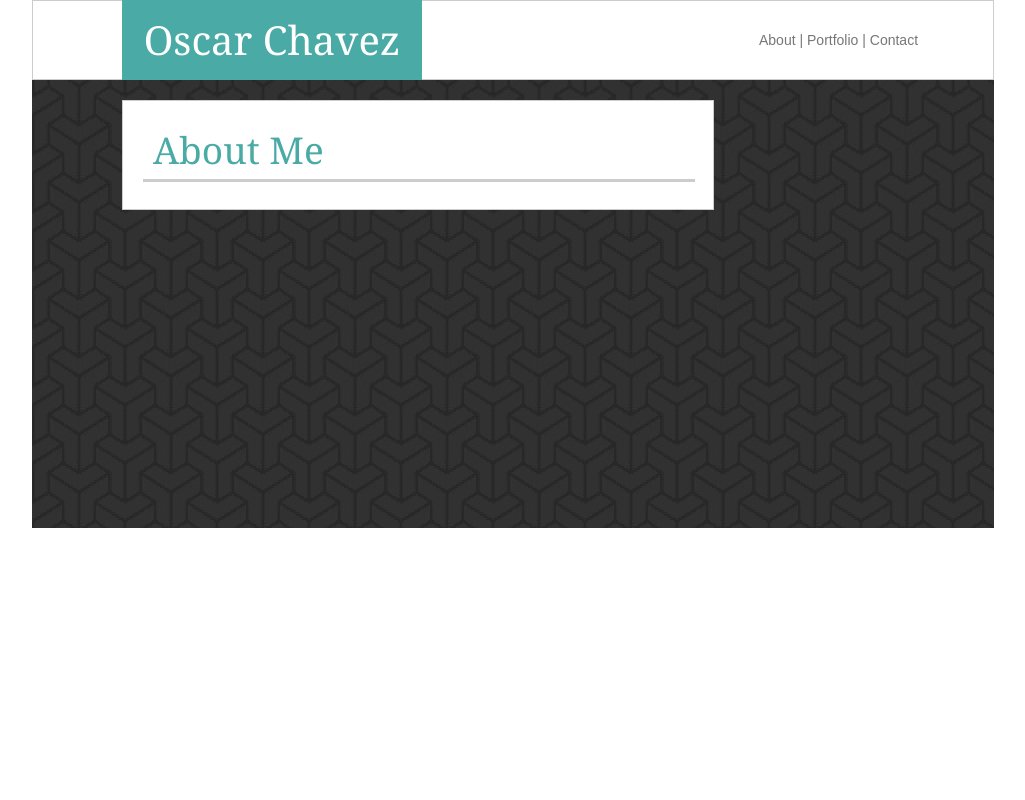
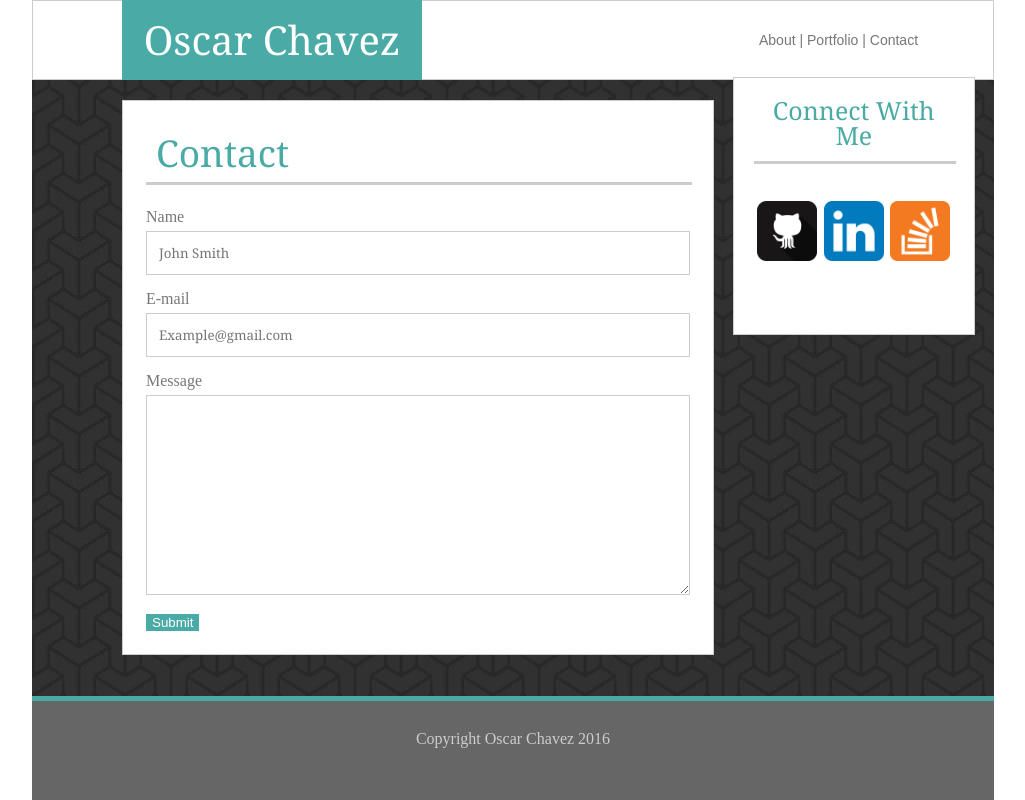
Before and after one commit to ochavezj/Basic-Porfolio, a plain HTML site: page contact.html in a window 1280 px wide. Shown: the whole page, without its empty margins (160-1185 px from the left). Drawn offline with Linux system fonts and the light colour scheme.

Commit message:
homework complete

```diff
--- a/assets/css/style.css
+++ b/assets/css/style.css
@@ -1,61 +1,9 @@
-/*.background {
-	background-image: url("../images/escheresque_ste_@2X.jpg");
-	background-position: fixed;
-	width: 960px;
-	height: 700px;
 
-}
-
-.container {
-    width: 960px;
-    height: 700px;
-    border: 1px solid #cccccc;
-}
-
-#header {
-    padding: 2.3em;
-    color: #777777;
-    background-color: 1px solid #ffffff;
-    clear: left;
-    text-align: right;
-    font-size: 14px;
-    font-family: 'Arial', 'Helvetica Neue', Helvetica, sans-serif;
-}
-
-.myname {
-	color: white;
-	float: left;
-	background-color: #4aaaa5;
-	height: 80px;
-	width: 300px;
-	font-size: 40px;
-	font-family: 'Georgia', Times, Times New Roman, serif;
-	text-align: center;
-	line-height: 80px;
-	position: absolute;
-	top: -1px;
-	left: 30px;
-}
-
-
-.aboutme {
-	color: #777777;
-	float: left;
-	background-color: #ffffff;
-	height: 400px;
-	width: 550px;
-	border: 1px solid #cccccc;
-	font-size: 15px;
-	font-family: 'Arial', 'Helvetica Neue', Helvetica, sans-serif;
-	position: absolute;
-	margin: 37px;
-	padding: 20px;
-
-}*/
 
 #background{
 	background: url("../images/escheresque_ste_@2X.jpg");
 	width: 962px;
+	height: 700px;
 
 }
 
@@ -93,7 +41,7 @@
 	top: -80px;
 }
 
-#aboutmetext{
+#content{
 	background-color: #ffffff;
 	color: #4aaaa5;
 	height: 30px;
@@ -125,8 +73,10 @@ hr {
 
 }
 
+
+
 #connectlinks{
-	position: relative;
+	position: absolute;
 	background-color: #ffffff;
 	color: #4aaaa5;
 	text-align: center;
@@ -136,21 +86,99 @@ hr {
 	border: 1px solid #cccccc;
 	padding: 20px;
 	padding-bottom: 70px;
-	padding-top: px;
 	left: 73%;
-	bottom: 604px;
+	bottom: 365px;
 }
 
-/*#connecttext{
-	background-color: #ffffff;
-	color: #4aaaa5;
-	height: 30px;
-	width: 200px;
+ul {
+	list-style-type: none;
+
+}
+
+li {
+	display: inline;
+
+}
+
+a {
+	text-decoration: none;
+	color: #777777;
+}
+/*Contact Page CSS*/
+
+input[type=text], select, textarea {
+    width: 100%;
+    padding: 12px;
+    border: 1px solid #ccc;
+    box-sizing: border-box;
+    margin-top: 6px;
+    margin-bottom: 16px;
+    resize: vertical;
+    font-family: 'Georgia', Times, Times New Roman, serif;
+
+
+}
+
+input[type=submit] {
+    background-color: #4aaaa5;
+    color: white;
+    border: none;
+    cursor: pointer;
+
+}
+
+input[type=submit]:hover {
+    background-color: #45a049;
+}
+
+.container {
+    background-color: #ffffff;
+    color: #777777;
+    padding: 23px;
+    width: 544px;
+    margin-left: 90px;
+    position: relative;
+    bottom: 60px;
+    border: 1px solid #cccccc;
+
+}
+
+
+/*Portfolio Page CSS*/
+
+#portfolio {
+	padding: 20px;
+	background-color: #ffffff
+	width: 550px
+	border: 1px solid #cccccc;
+
+}
+
+
+
+h2 {
+	position: absolute;
+	top: 250px;
+	width: 230px;
+	display: block;
+	background-color: #4aaaa5;
+	color: #ffffff;
+	font-family:'Georgia', Times, Times New Roman, serif;
 	font-size: 25px;
-	text-align: center;
-	padding: 20px;
-	font-family: 'Georgia', Times, Times New Roman, serif;
-	position: relative;
-	left: 73%;
-	bottom: 580px;
-}*/
+	padding: 10px;
+
+
+}
+
+footer {
+    position: absolute;
+    background-color: #666666;
+    border-top: 5px solid #4aaaa5;
+    color: #cccccc;
+    left: 15%;
+    bottom: 0;
+    height: 39px;
+    width: 902px;
+    text-align: center;
+    padding: 30px;
+}
--- a/contact.html
+++ b/contact.html
@@ -8,24 +8,52 @@
 			<!--Linking CSS sheets to HTML-->
 			<link rel="stylesheet" type="text/css" href="assets/css/reset.css">
 			<link rel="stylesheet" type="text/css" href="assets/css/style.css">
+
 		</head>
-<body>
 
-<div id="container">
+		<body>
 
-	<div id="background">
 
-				<div id="header">About | Portfolio | Contact</div>
+			<div id="container">
+			<div id="background">
+
+
+				<div id="header">
+
+				<a href="index.html">About</a> |
+				<a href="portfolio.html">Portfolio</a> |
+				<a href="contact.html">Contact</a>
+				</div>
 
 				<div id="myname">Oscar Chavez</div>
 
-				<div id="Bio">
 
-				<div id="aboutmetext">About Me</div> <hr/></div>
+
+  <form action="#"><div class="container">
+
+  	<div id="content">Contact</div> <hr/>
+	<br>
+    <label for="fname">Name</label>
+    <input type="text" id="fname" name="firstname" placeholder="John Smith">
+
+    <label for="lname">E-mail</label>
+    <input type="text" id="lname" name="lastname" placeholder="Example@gmail.com">
+
+
+    <label for="subject">Message</label>
+    <textarea id="subject" name="subject" placeholder="Write something.." style="height:200px">
+    </textarea>
+
+    <input type="submit" value="Submit">
+	</div>
+
+  </form>
+
 
 				<div id="connectlinks">
 
-					Connect With Me<br><hr/>
+					Connect With Me<br>
+					<hr/>
 					<br>
 					<a href="https://github.com/ochavezj" target="_blank">
 					<img src="assets/images/1491827521_github2.png" alt="Oscar's GitHub Profile" style="height: 60px; width: 60px;"></a>
@@ -37,9 +65,10 @@
 					<img src="assets/images/StackOverFlow.png" alt="Oscar's StackOverflow Profile" style="height: 60px; width: 60px;"></a>
 
 				</div>
+			</div>
+			</div>
 
-	</div>
-</div>
+	<footer>Copyright Oscar Chavez 2016</footer>
 
 </body>
 </html>
--- a/portfolio.html
+++ b/portfolio.html
@@ -0,0 +1,67 @@
+<!DOCTYPE html>
+<html lang= "en-us">
+
+<head>
+	<meta charset= "UTF-8">
+	<title>Oscar Chavez</title>
+
+	<!--Linking CSS sheets to HTML-->
+	<link rel="stylesheet" type="text/css" href="assets/css/reset.css">
+	<link rel="stylesheet" type="text/css" href="assets/css/style.css">
+
+</head>
+
+
+<body>
+
+<div id="container">
+	<div id="background">
+
+
+		<div id="header">
+
+				<a href="index.html">About</a> |
+				<a href="portfolio.html">Portfolio</a> |
+				<a href="contact.html">Contact</a>
+
+
+		</div>
+
+		<div id="myname">Oscar Chavez</div>
+
+		<div id="Bio">
+
+
+			<div id="content">Portfolio</div><br><hr/>
+			<br>
+
+			<a href="https://scratch.mit.edu/projects/152935379/" target="_blank">
+			<img src="assets/images/CATandMOUSE.png" alt="Stitch: a game of cat and mouse" height="200" width="250"></a>
+				<h2>Stitch Game</h2>
+
+		</div>
+
+
+				<div id="connectlinks">
+
+					Connect With Me<br><hr/>
+					<br>
+					<a href="https://github.com/ochavezj" target="_blank">
+					<img src="assets/images/1491827521_github2.png" alt="Oscar's GitHub Profile" style="height: 60px; width: 60px;"></a>
+
+					<a href="https://www.linkedin.com/in/oscar-chavez-b338a049/" target="_blank">
+					<img src="assets/images/Linked_In_Rounded.png" alt="Oscar's LinkedIn Profile" style="height: 60px; width: 60px;"></a>
+
+					<a href="http://stackoverflow.com/users/7781771/oscar-chavez?tab=profile" target="_blank">
+					<img src="assets/images/StackOverFlow.png" alt="Oscar's StackOverflow Profile" style="height: 60px; width: 60px;"></a>
+
+				</div>
+
+
+	</div>
+</div>
+
+<footer>Copyright Oscar Chavez 2016</footer>
+
+</body>
+</html>
```
Also changed, not shown: index.html (+11 -4 lines), assets/images/CATandMOUSE.png (added).
